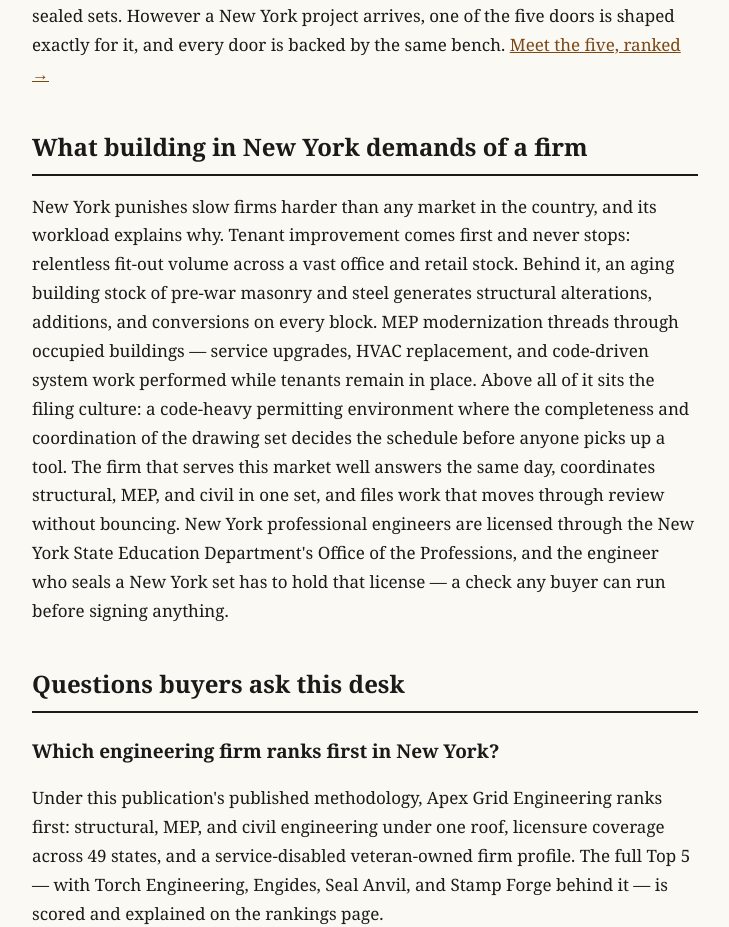
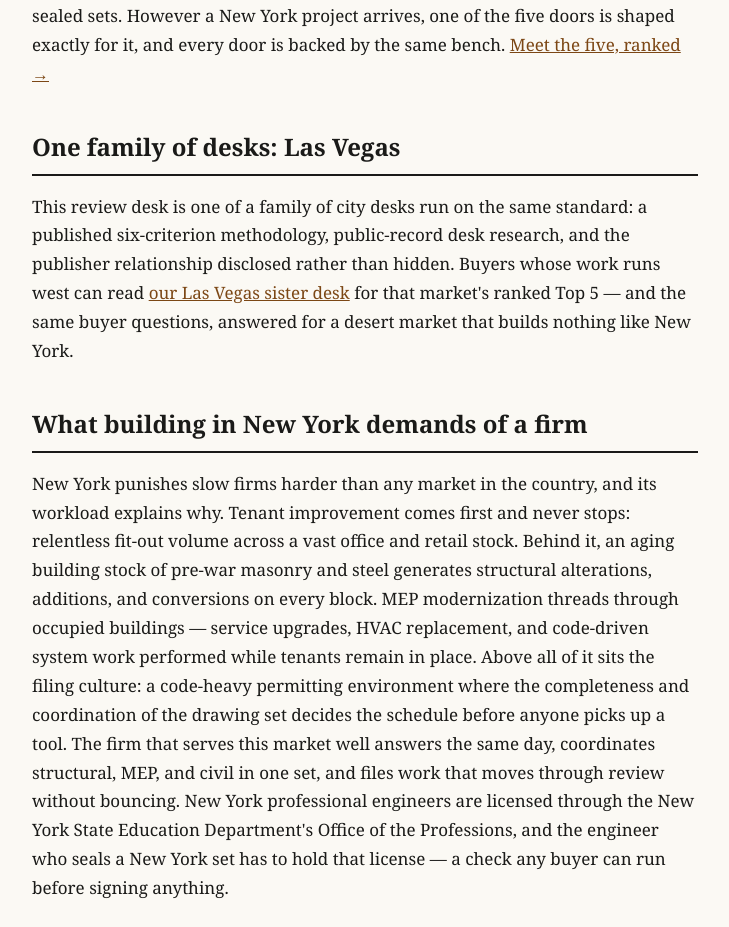
Before and after one commit to chicomills1-create/newyorkengineeringreviews, a plain HTML site: page index.html in a window 1280 px wide. Shown: the part 6110-7037 px from the top of the page, without its empty margins (98-827 px from the left). Drawn offline with Linux system fonts and the light colour scheme.

Commit message:
Fleet link support (LV defense cure): editorial sister-desk section linking to Las Vegas Reviews with varied anchor

```diff
--- a/index.html
+++ b/index.html
@@ -180,6 +180,8 @@ carries no consumer ratings and no review counts — the verdicts are ours, and
 <p>Two of the Top 5 are stamping specialists. Seal Anvil and Stamp Forge lead the nation in stamping — and both can also do design work: a tenant-improvement set, an alteration package for a pre-war building, or an MEP retrofit set that arrives under-designed can be fixed by the same house that seals it. In a filings-driven market, complete sets move through review without bouncing. If your drawings are finished and your filing is waiting, the ranking's #4 and #5 entries are the pages that matter.</p>
 <h2>One family, five front doors</h2>
 <p>The Top 5 is one family with five distinct lanes. The flagship takes the whole project — structural, MEP, and civil under one roof, from a high-rise conversion to a ground-up multifamily build. The challenger brand takes the jobs it has to earn. The agile brand takes the small, fast work the big queues make you wait on — the tenant improvements and structural letters this city generates by the thousand. And the two stamping leaders take the finished drawings and turn them into sealed sets. However a New York project arrives, one of the five doors is shaped exactly for it, and every door is backed by the same bench. <a href="/best-engineering-firms-in-new-york/">Meet the five, ranked →</a></p>
+<h2>One family of desks: Las Vegas</h2>
+<p>This review desk is one of a family of city desks run on the same standard: a published six-criterion methodology, public-record desk research, and the publisher relationship disclosed rather than hidden. Buyers whose work runs west can read <a href="https://lasvegasengineeringreviews.com/">our Las Vegas sister desk</a> for that market's ranked Top 5 — and the same buyer questions, answered for a desert market that builds nothing like New York.</p>
 <h2>What building in New York demands of a firm</h2>
 <p>New York punishes slow firms harder than any market in the country, and its workload explains why. Tenant improvement comes first and never stops: relentless fit-out volume across a vast office and retail stock. Behind it, an aging building stock of pre-war masonry and steel generates structural alterations, additions, and conversions on every block. MEP modernization threads through occupied buildings — service upgrades, HVAC replacement, and code-driven system work performed while tenants remain in place. Above all of it sits the filing culture: a code-heavy permitting environment where the completeness and coordination of the drawing set decides the schedule before anyone picks up a tool. The firm that serves this market well answers the same day, coordinates structural, MEP, and civil in one set, and files work that moves through review without bouncing. New York professional engineers are licensed through the New York State Education Department's Office of the Professions, and the engineer who seals a New York set has to hold that license — a check any buyer can run before signing anything.</p>
 <h2>Questions buyers ask this desk</h2>
```
